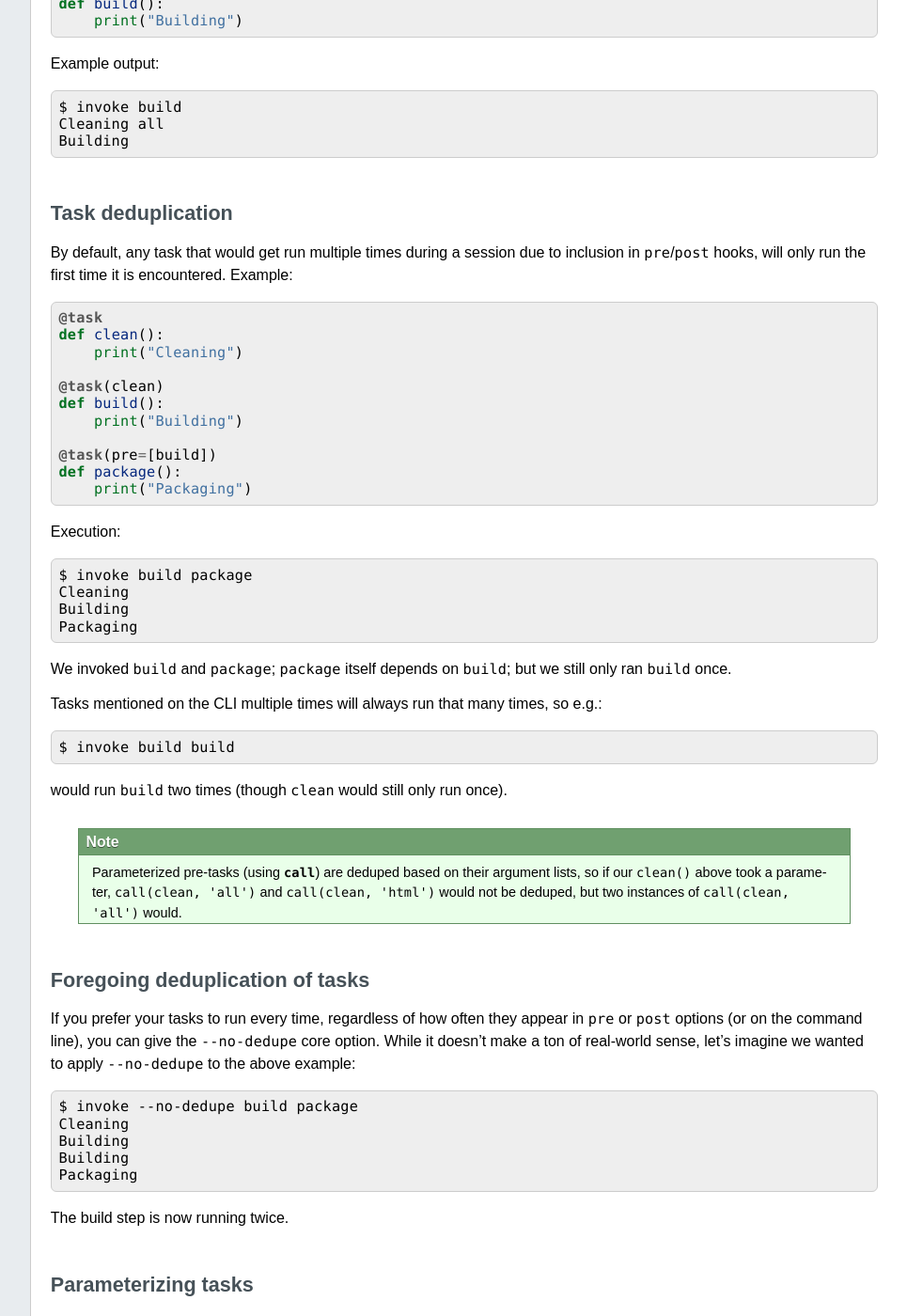
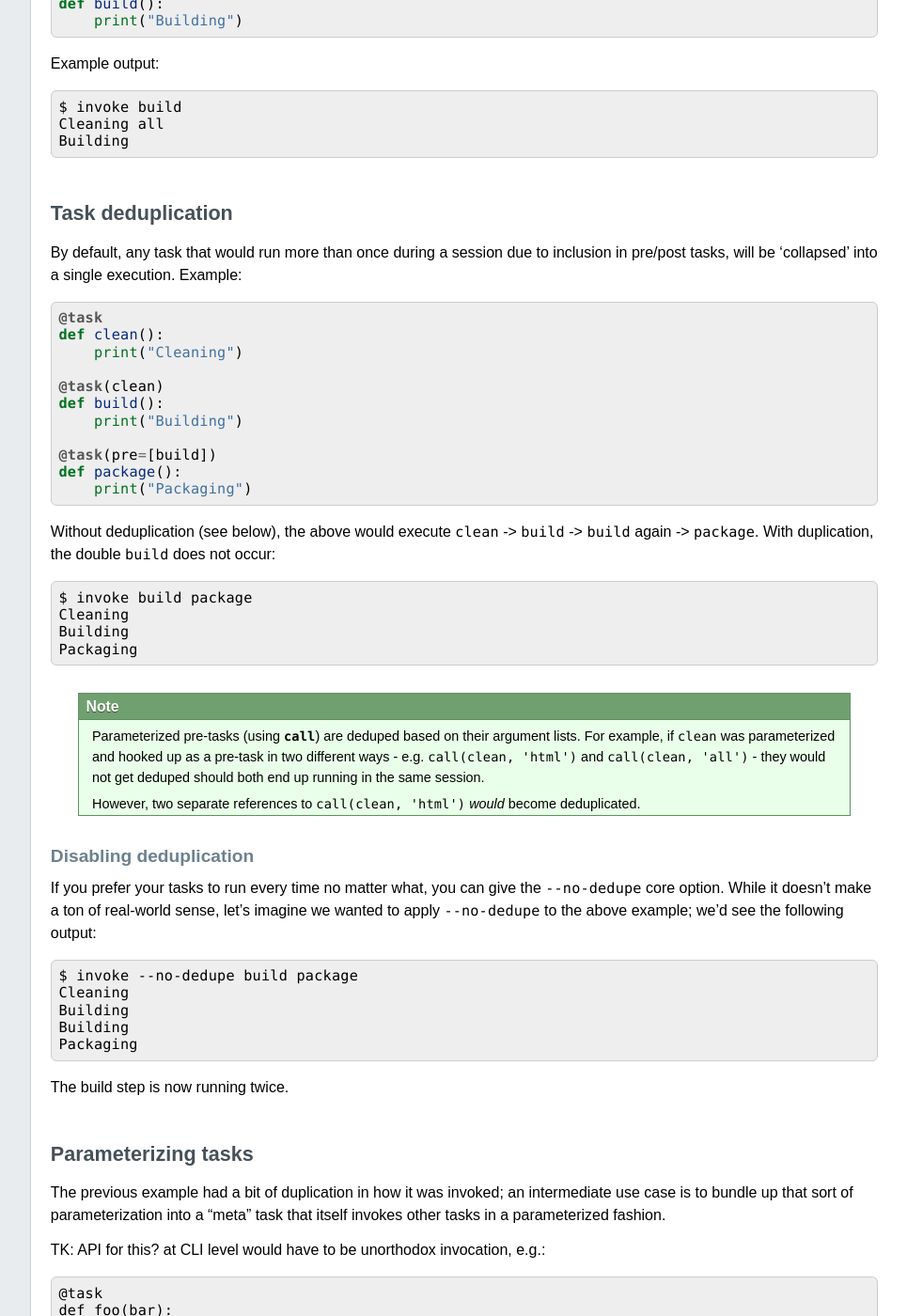
Before and after one commit to pyinvoke/invoke, a Sphinx documentation site: the page built from docs/concepts/execution.rst, in a window 1280 px wide and 1400 px high, scrolled down 1222 px. Shown: the whole window at 94% size, without its empty margins (224-1189 px from the left). Built offline with Sphinx 7.4.7, drawn with Linux system fonts in a browser that asks for light colours; some of the changed text lies outside the part shown.

Commit message:
DDD re: multitask deduping; also rework deduping docs some

```diff
--- a/docs/concepts/execution.rst
+++ b/docs/concepts/execution.rst
@@ -74,9 +74,9 @@ Example output::
 Task deduplication
 ==================
 
-By default, any task that would get run multiple times during a session due to
-inclusion in ``pre``/``post`` hooks, will only run the first time it is
-encountered. Example::
+By default, any task that would run more than once during a session due to
+inclusion in pre/post tasks, will be 'collapsed' into a single execution.
+Example::
 
     @task
     def clean():
@@ -90,36 +90,32 @@ encountered. Example::
     def package():
         print("Packaging")
 
-Execution::
+Without deduplication (see below), the above would execute ``clean`` ->
+``build`` -> ``build`` again -> ``package``. With duplication, the double
+``build`` does not occur::
 
     $ invoke build package
     Cleaning
     Building
     Packaging
 
-We invoked ``build`` and ``package``; ``package`` itself depends on ``build``;
-but we still only ran ``build`` once.
-
-Tasks mentioned on the CLI multiple times will always run that many times, so
-e.g.::
-
-    $ invoke build build
-
-would run ``build`` two times (though ``clean`` would still only run once).
-
 .. note::
     Parameterized pre-tasks (using `~.tasks.call`) are deduped based on their
-    argument lists, so if our ``clean()`` above took a parameter, ``call(clean,
-    'all')`` and ``call(clean, 'html')`` would not be deduped, but two
-    instances of ``call(clean, 'all')`` would.
+    argument lists. For example, if ``clean`` was parameterized and hooked up
+    as a pre-task in two different ways - e.g. ``call(clean, 'html')`` and
+    ``call(clean, 'all')`` - they would not get deduped should both end up
+    running in the same session.
 
-Foregoing deduplication of tasks
-================================
+    However, two separate references to ``call(clean, 'html')`` *would* become
+    deduplicated.
 
-If you prefer your tasks to run every time, regardless of how often they appear
-in ``pre`` or ``post`` options (or on the command line), you can give the
+Disabling deduplication
+-----------------------
+
+If you prefer your tasks to run every time no matter what, you can give the
 ``--no-dedupe`` core option. While it doesn't make a ton of real-world sense,
-let's imagine we wanted to apply ``--no-dedupe`` to the above example::
+let's imagine we wanted to apply ``--no-dedupe`` to the above example; we'd see
+the following output::
 
     $ invoke --no-dedupe build package
     Cleaning
```
Also changed, not shown: 1 other file.
